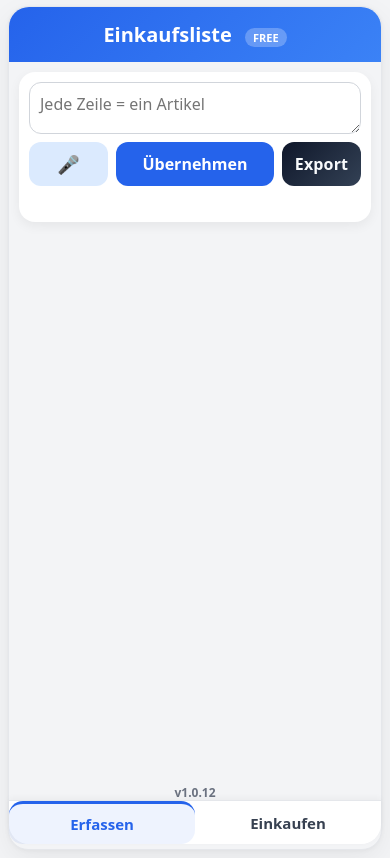
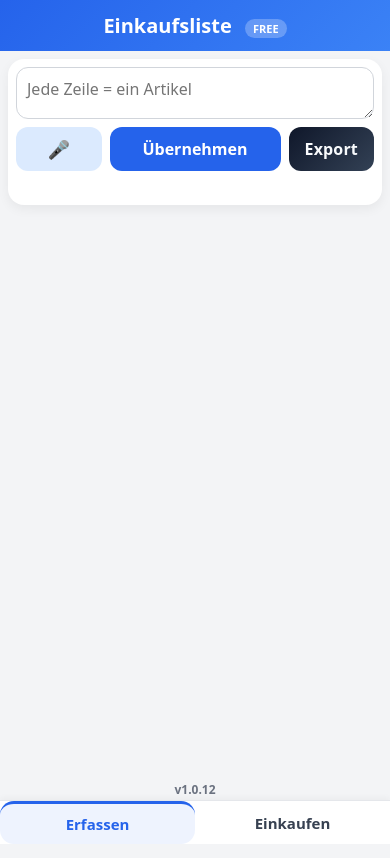
Before and after one commit to algether-spec/einkaufsliste, a website: page index.html in a window 390 px wide. Drawn offline with Linux system fonts and the light colour scheme.

Commit message:
Refine mobile spacing for maximum list viewport

```diff
--- a/style.css
+++ b/style.css
@@ -380,3 +380,34 @@ nav button.active {
         background: #111827;
     }
 }
+
+@media (max-width: 480px) {
+    .app {
+        margin: 0;
+        border-radius: 0;
+        border: none;
+        box-shadow: none;
+    }
+
+    header {
+        border-radius: 0;
+        padding: 12px 12px;
+    }
+
+    main {
+        padding: 8px;
+    }
+
+    .input-section {
+        padding: 8px;
+        margin-bottom: 8px;
+    }
+
+    .version-badge {
+        margin: 0 8px 2px;
+    }
+
+    nav {
+        border-radius: 0;
+    }
+}
```
